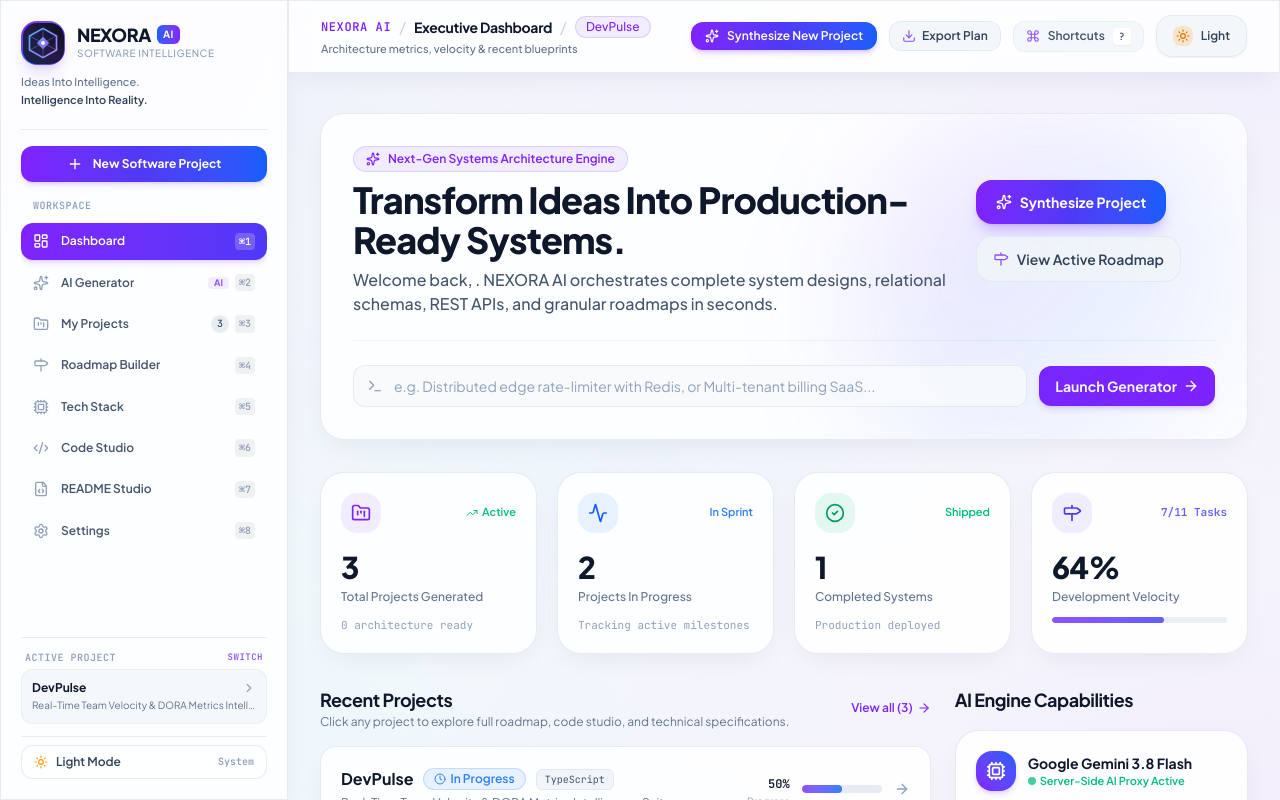
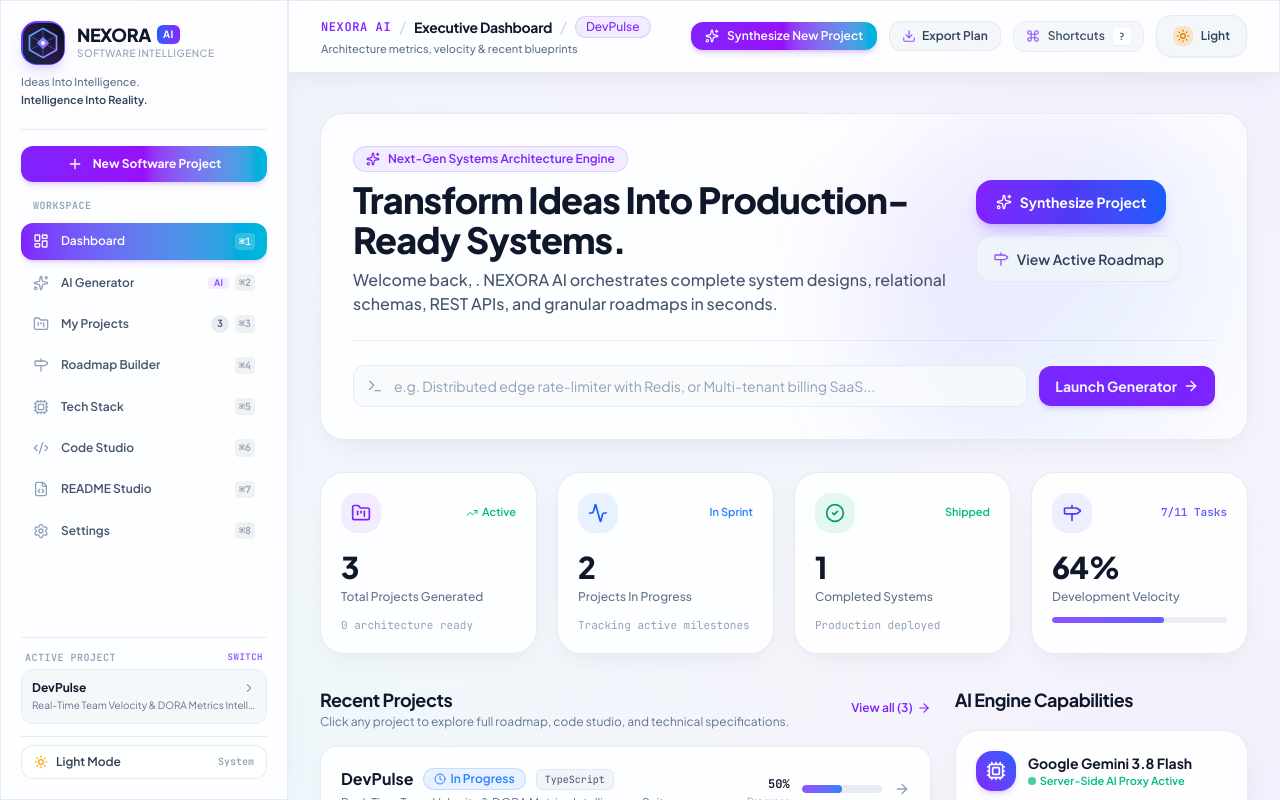
Before and after one commit to dionstacey03-dev/nexora-ai, a React (Vite) app: page / in a window 1280 px wide. Built offline with nearby package versions, Linux system fonts and the light colour scheme.

Commit message:
style: refresh navigation accents with violet cyan gradients

```diff
--- a/src/components/layout/Navbar.tsx
+++ b/src/components/layout/Navbar.tsx
@@ -106,7 +106,7 @@ export const DesktopTopNav: React.FC<{ onOpenShortcuts?: () => void }> = ({ onOp
         {activeTab !== 'generator' && (
           <button
             onClick={() => setActiveTab('generator')}
-            className="flex items-center gap-2 px-3.5 py-1.5 rounded-xl text-xs font-semibold text-white bg-gradient-to-r from-violet-600 via-indigo-600 to-blue-600 hover:opacity-95 shadow-md shadow-violet-500/25 transition-all cursor-pointer"
+            className="flex items-center gap-2 px-3.5 py-1.5 rounded-xl text-xs font-semibold text-white bg-gradient-to-r from-violet-600 via-purple-600 to-cyan-500 hover:opacity-95 shadow-md shadow-violet-500/25 transition-all cursor-pointer"
           >
             <Sparkles className="w-3.5 h-3.5" />
             <span>Synthesize New Project</span>
@@ -190,7 +190,7 @@ export const DesktopSidebar: React.FC<{ onOpenShortcuts?: () => void }> = ({ onO
       <div className="pt-4">
         <button
           onClick={() => setActiveTab('generator')}
-          className="w-full flex items-center justify-center gap-2.5 py-2.5 px-4 rounded-xl text-xs font-bold text-white bg-gradient-to-r from-violet-600 via-indigo-600 to-blue-600 hover:from-violet-500 hover:to-blue-500 shadow-md shadow-violet-500/20 transition-all cursor-pointer group"
+          className="w-full flex items-center justify-center gap-2.5 py-2.5 px-4 rounded-xl text-xs font-bold text-white bg-gradient-to-r from-violet-600 via-purple-600 to-cyan-500 hover:from-violet-500 hover:to-blue-500 shadow-md shadow-violet-500/20 transition-all cursor-pointer group"
         >
           <Plus className="w-4 h-4 transition-transform group-hover:rotate-90" />
           <span>New Software Project</span>
@@ -211,7 +211,7 @@ export const DesktopSidebar: React.FC<{ onOpenShortcuts?: () => void }> = ({ onO
               onClick={() => setActiveTab(item.id)}
               className={`w-full flex items-center gap-3 px-3 py-2.5 rounded-xl text-xs font-semibold transition-all duration-150 group cursor-pointer ${
                 isActive
-                  ? 'bg-gradient-to-r from-violet-600 to-indigo-600 text-white shadow-md shadow-violet-500/20'
+                  ? 'bg-gradient-to-r from-violet-600 to-cyan-500 text-white shadow-md shadow-violet-500/20'
                   : 'text-slate-600 dark:text-slate-300 hover:text-slate-900 dark:hover:text-white hover:bg-slate-100/70 dark:hover:bg-white/[0.05]'
               }`}
             >
@@ -372,7 +372,7 @@ export const MobileFloatingNav: React.FC = () => {
               onClick={() => setActiveTab(item.id)}
               className={`min-h-[44px] flex flex-col items-center justify-center rounded-xl transition-all duration-150 relative px-0.5 ${
                 isActive
-                  ? 'bg-gradient-to-r from-violet-600 to-indigo-600 text-white shadow-md shadow-violet-600/30 font-semibold'
+                  ? 'bg-gradient-to-r from-violet-600 to-cyan-500 text-white shadow-md shadow-violet-600/30 font-semibold'
                   : 'text-slate-600 dark:text-slate-400 hover:text-slate-900 dark:hover:text-white'
               }`}
             >
```
